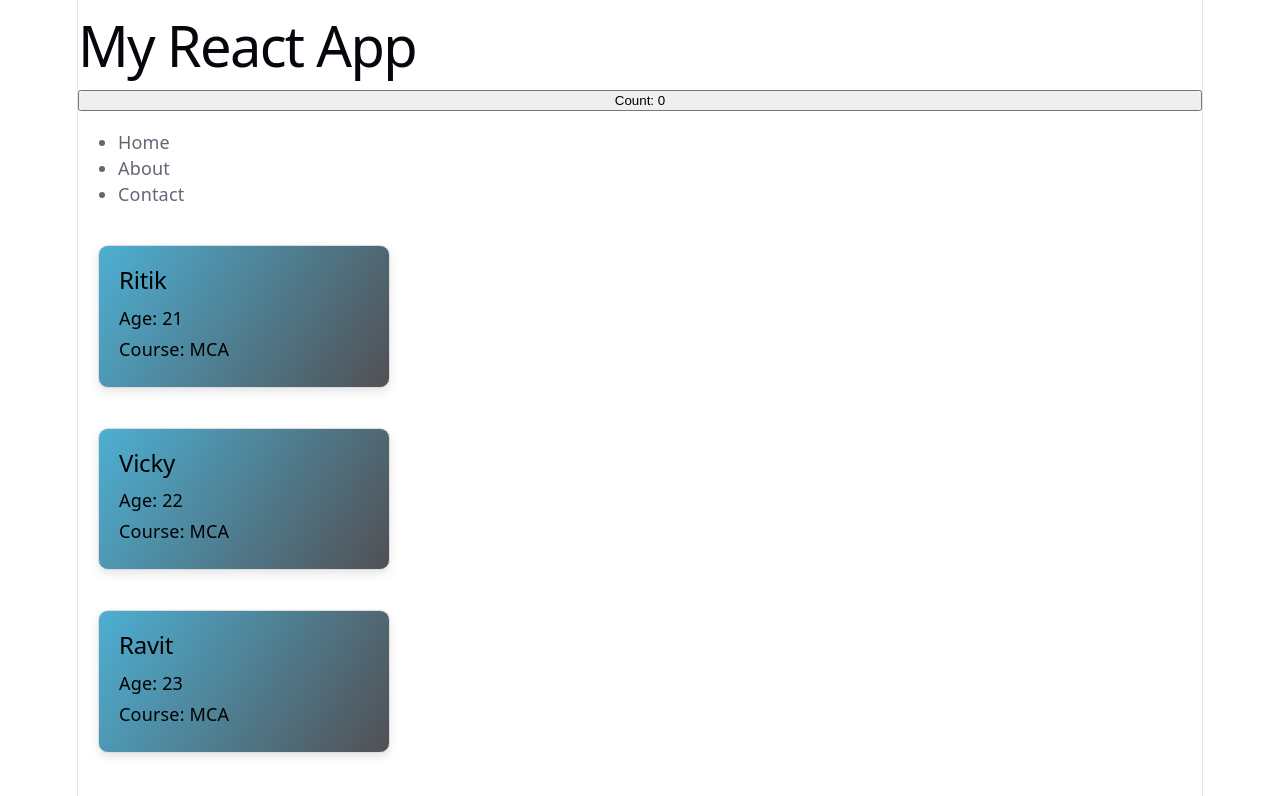
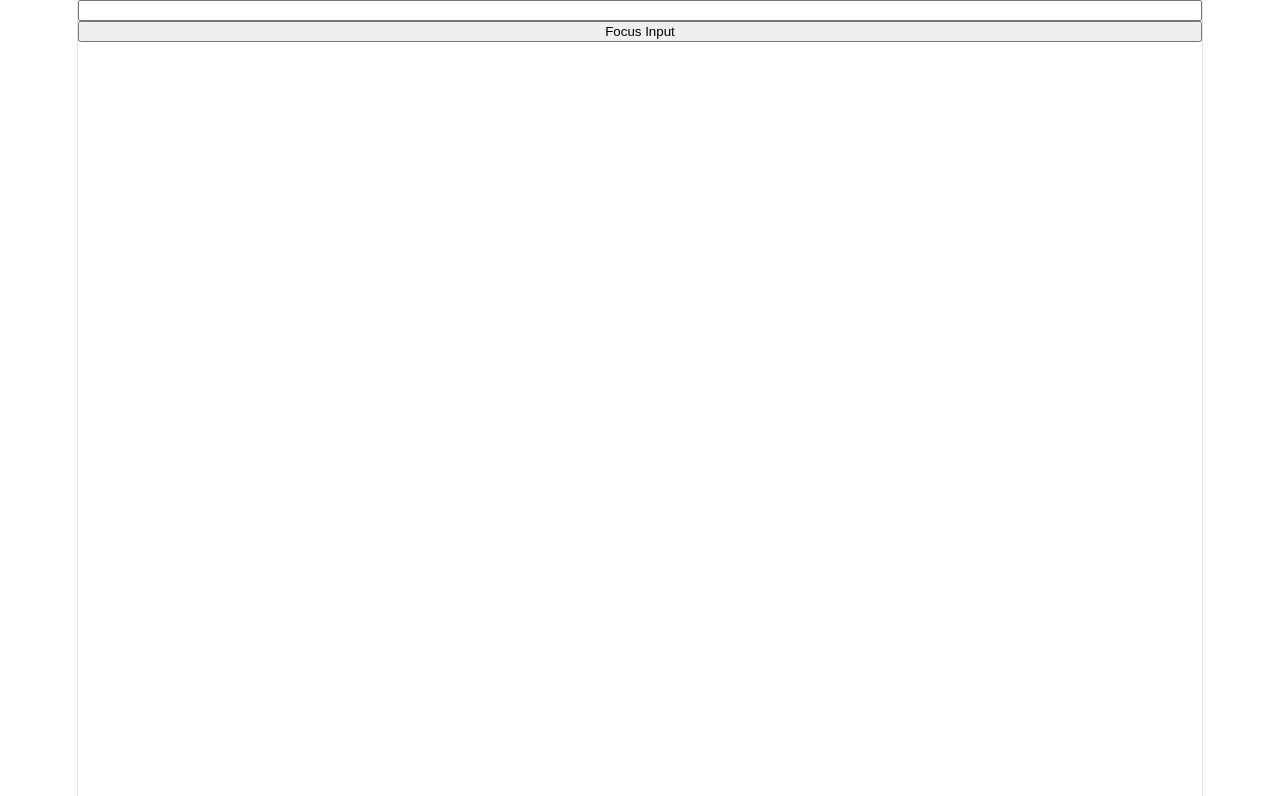
Before and after one commit to ritikpal5437/React, a React (Vite) app in the folder my-app/: page / in a window 1280 px wide. Shown: the top 796 px of the page. Built offline with nearby package versions, Linux system fonts and the light colour scheme.

Commit message:
refactor: clean up App component by removing unused state and effects

```diff
--- a/my-app/src/App.jsx
+++ b/my-app/src/App.jsx
@@ -1,41 +1,26 @@
-import { useEffect, useState } from "react";
+import { useEffect, useState ,useRef} from "react";
 import Navbar from "./components/Navbar";
 import Card from "./components/Card";
 
+
+
+// import { useRef } from "react";
+
 function App() {
-  const [count, setCount] = useState(0);
 
-  // useEffect(() => {
-  //   console.log("component rendered");
-  // },[] );
-  useEffect(() => {
-    const interval=setInterval(()=>{
-    console.log('Timer Running');
+  const inputRef = useRef(null);
 
-    },1000
-  );
-    // console.log("Effect Started");
-
-    return()=>{
-      clearInterval(interval)
-      console.log('cleanup');
-
-    };
-  },[ count] );
+  function focusInput() {
+    inputRef.current.focus();
+  }
 
   return (
     <>
-      <h1>My React App</h1>
+      <input ref={inputRef} />
 
-      <button onClick={() => setCount(count + 1)}>
-        Count: {count}
+      <button onClick={focusInput}>
+        Focus Input
       </button>
-
-      <Navbar />
-
-      <Card name="Ritik" age={21} course="MCA" />
-      <Card name="Vicky" age={22} course="MCA" />
-      <Card name="Ravit" age={23} course="MCA" />
     </>
   );
 }
```
Also changed, not shown: 1 other file (tests, documents, lock files or other folders).
